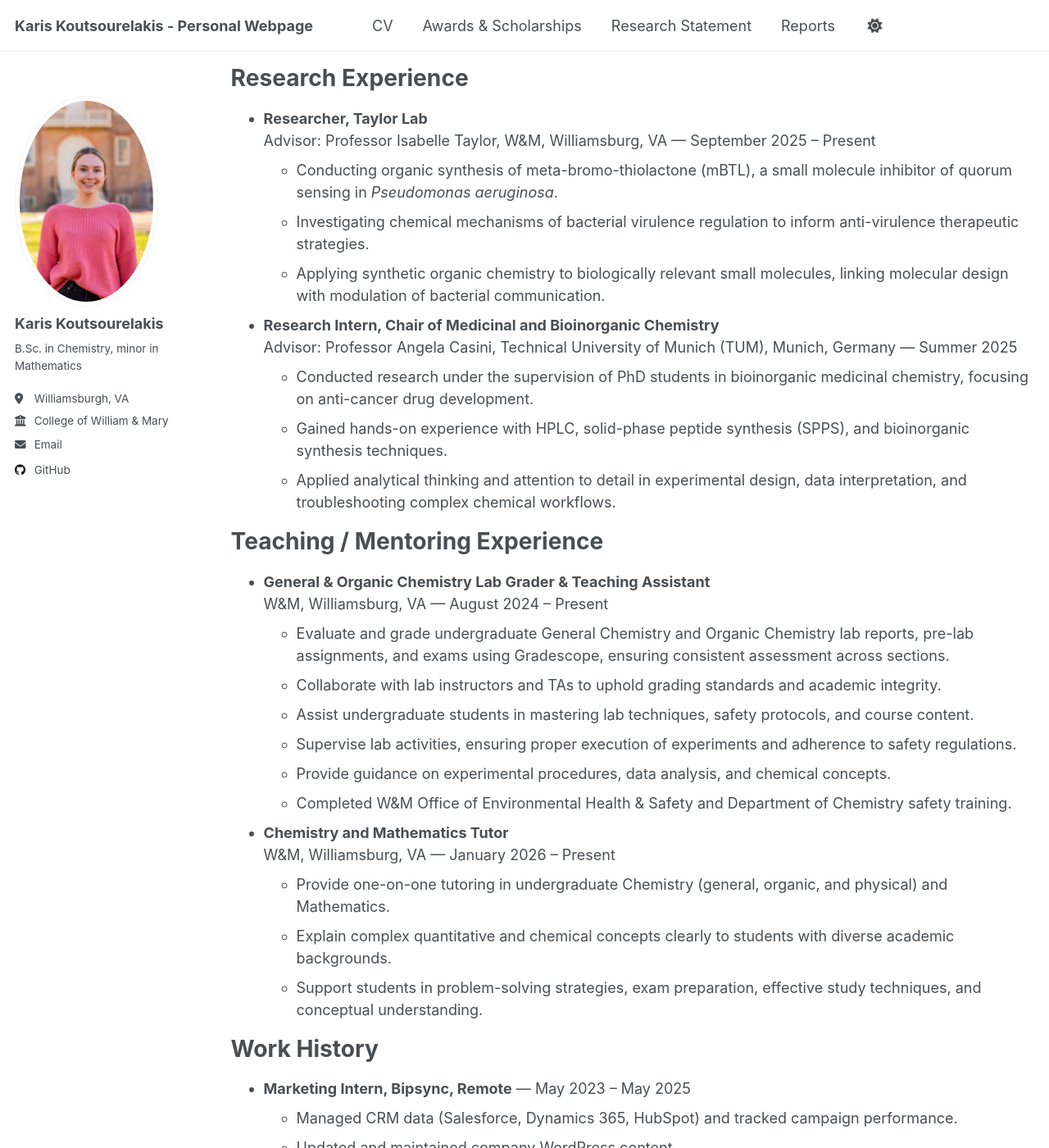
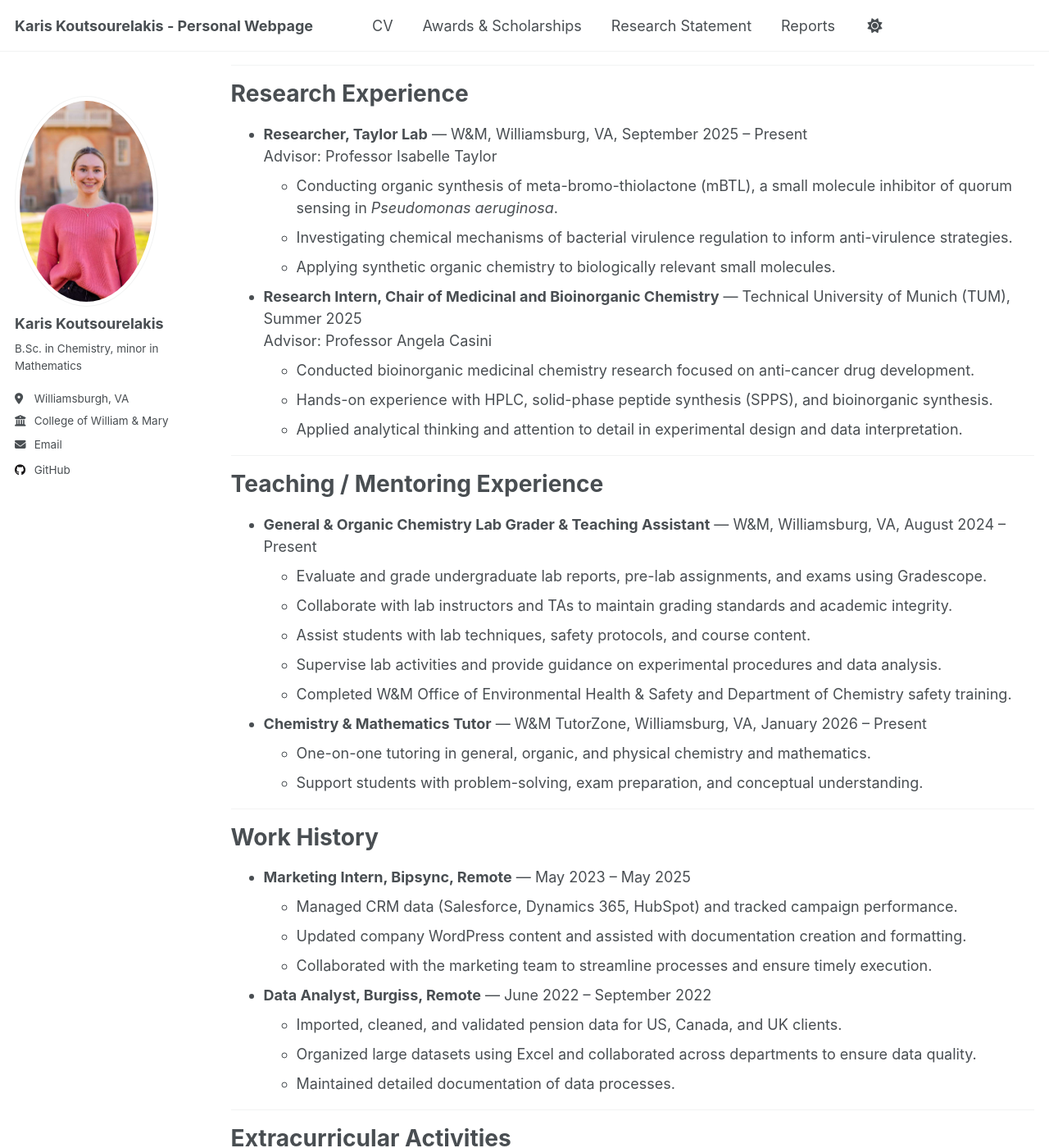
Before and after one commit to kkoutsourelakis/kkoutsourelakis.github.io, a Jekyll site: the page built from _pages/cv.md, in a window 1280 px wide and 1400 px high, scrolled down 418 px. Shown: the whole window at 82% size. Built offline with Jekyll 4.4.1, drawn with Linux system fonts in a browser that asks for light colours; a script that is not in the unit is left out; some of the changed text lies outside the part shown.

Commit message:
Update cv.md

```diff
--- a/_pages/cv.md
+++ b/_pages/cv.md
@@ -10,77 +10,105 @@ redirect_from:
 
 {% include base_path %}
 
+# Education
 
-Education
-======
 * **William & Mary (W&M), Williamsburg, VA, USA**
-  B.Sc. in **Chemistry**, minor in **Mathematics**. GPA 3.91/4.00 — Expected: May 2026
+  B.Sc. in **Chemistry**, minor in **Mathematics**, GPA 3.91/4.00 — Expected: May 2026
 
 * **Study Abroad, University of St. Andrews, St Andrews, Scotland**
-  Coursework in **Medicinal Chemistry** and **Drug Development**. GPA 3.91/4.00 — July 2023 – August 2023
+  Coursework in **Medicinal Chemistry** and **Drug Development**, GPA 3.91/4.00 — July 2023 – August 2023
 
 * **Bavarian International School, Haimhausen, DE**
   International Baccalaureate Diploma, 40/42 — August 2018 – May 2022
-  - Chemistry - Higher Level (7/7), Mathematics - Higher Level (7/7), English A - Higher Level (6/7), Biology - Standard Level (7/7), Economics - Standard Level (7/7), German B - Standard Level (6/7)
+  - Chemistry HL (7/7), Mathematics HL (7/7), English A HL (6/7), Biology SL (7/7), Economics SL (7/7), German B SL (6/7)
 
-Research Experience
-======
-* **Researcher, Taylor Lab**
-  Advisor: Professor Isabelle Taylor, W&M, Williamsburg, VA — September 2025 – Present
+---
+
+# Research Experience
+
+* **Researcher, Taylor Lab** — W&M, Williamsburg, VA, September 2025 – Present
+  Advisor: Professor Isabelle Taylor
   - Conducting organic synthesis of meta-bromo-thiolactone (mBTL), a small molecule inhibitor of quorum sensing in *Pseudomonas aeruginosa*.
-  - Investigating chemical mechanisms of bacterial virulence regulation to inform anti-virulence therapeutic strategies.
-  - Applying synthetic organic chemistry to biologically relevant small molecules, linking molecular design with modulation of bacterial communication.
+  - Investigating chemical mechanisms of bacterial virulence regulation to inform anti-virulence strategies.
+  - Applying synthetic organic chemistry to biologically relevant small molecules.
 
-* **Research Intern, Chair of Medicinal and Bioinorganic Chemistry**
-  Advisor: Professor Angela Casini, Technical University of Munich (TUM), Munich, Germany — Summer 2025
-  - Conducted research under the supervision of PhD students in bioinorganic medicinal chemistry, focusing on anti-cancer drug development.
-  - Gained hands-on experience with HPLC, solid-phase peptide synthesis (SPPS), and bioinorganic synthesis techniques.
-  - Applied analytical thinking and attention to detail in experimental design, data interpretation, and troubleshooting complex chemical workflows.
+* **Research Intern, Chair of Medicinal and Bioinorganic Chemistry** — Technical University of Munich (TUM), Summer 2025
+  Advisor: Professor Angela Casini
+  - Conducted bioinorganic medicinal chemistry research focused on anti-cancer drug development.
+  - Hands-on experience with HPLC, solid-phase peptide synthesis (SPPS), and bioinorganic synthesis.
+  - Applied analytical thinking and attention to detail in experimental design and data interpretation.
 
-Teaching / Mentoring Experience
-======
-* **General & Organic Chemistry Lab Grader & Teaching Assistant**
-  W&M, Williamsburg, VA — August 2024 – Present
-  - Evaluate and grade undergraduate General Chemistry and Organic Chemistry lab reports, pre-lab assignments, and exams using Gradescope, ensuring consistent assessment across sections.
-  - Collaborate with lab instructors and TAs to uphold grading standards and academic integrity.
-  - Assist undergraduate students in mastering lab techniques, safety protocols, and course content.
-  - Supervise lab activities, ensuring proper execution of experiments and adherence to safety regulations.
-  - Provide guidance on experimental procedures, data analysis, and chemical concepts.
+---
+
+# Teaching / Mentoring Experience
+
+* **General & Organic Chemistry Lab Grader & Teaching Assistant** — W&M, Williamsburg, VA, August 2024 – Present
+  - Evaluate and grade undergraduate lab reports, pre-lab assignments, and exams using Gradescope.
+  - Collaborate with lab instructors and TAs to maintain grading standards and academic integrity.
+  - Assist students with lab techniques, safety protocols, and course content.
+  - Supervise lab activities and provide guidance on experimental procedures and data analysis.
   - Completed W&M Office of Environmental Health & Safety and Department of Chemistry safety training.
 
- * **Chemistry and Mathematics Tutor**
-     W&M, Williamsburg, VA — January 2026 – Present
-   - Provide one-on-one tutoring in undergraduate Chemistry (general, organic, and physical) and Mathematics.
-   - Explain complex quantitative and chemical concepts clearly to students with diverse academic backgrounds.
-   - Support students in problem-solving strategies, exam preparation, effective study techniques, and conceptual understanding.
+* **Chemistry & Mathematics Tutor** — W&M TutorZone, Williamsburg, VA, January 2026 – Present
+  - One-on-one tutoring in general, organic, and physical chemistry and mathematics.
+  - Support students with problem-solving, exam preparation, and conceptual understanding.
 
-Work History
-======
+---
+
+# Work History
+
 * **Marketing Intern, Bipsync, Remote** — May 2023 – May 2025
   - Managed CRM data (Salesforce, Dynamics 365, HubSpot) and tracked campaign performance.
-  - Updated and maintained company WordPress content.
-  - Assisted in creating, editing, and formatting documentation using Microsoft Office tools.
-  - Collaborated with the marketing team to streamline processes and ensure timely execution of projects.
+  - Updated company WordPress content and assisted with documentation creation and formatting.
+  - Collaborated with the marketing team to streamline processes and ensure timely execution.
 
 * **Data Analyst, Burgiss, Remote** — June 2022 – September 2022
   - Imported, cleaned, and validated pension data for US, Canada, and UK clients.
-  - Leveraged Excel to organize large datasets efficiently.
-  - Collaborated with cross-departmental teams to ensure data quality.
-  - Maintained meticulous documentation of data processes.
+  - Organized large datasets using Excel and collaborated across departments to ensure data quality.
+  - Maintained detailed documentation of data processes.
 
-Extracurricular Activities
-======
+---
+
+# Extracurricular Activities
+
 * **Social Media Editor, The Flat Hat, W&M** — September 2022 – Present
-  - Manage and schedule weekly posts on Instagram, Twitter, and Facebook.
-  - Oversee associate editors’ work and coordinate social media strategies.
+  - Manage and schedule posts on Instagram, Twitter, and Facebook.
+  - Oversee associate editors and coordinate social media strategies.
   - Develop content, manage sponsored posts, and analyze performance metrics.
 
 * **Member, Medicinal Chemistry Group, Bavarian International School** — September 2020 – June 2022
-  - Participated in hands-on medicinal chemistry experiments.
-  - Collaborated with peers to conduct experiments and analyze results.
-  - Enhanced understanding of organic chemistry principles and practical applications in medicinal compound development.
+  - Participated in hands-on medicinal chemistry experiments and collaborated with peers to analyze results.
+  - Enhanced understanding of organic chemistry principles and practical applications.
 
-Technical Skills
-======
-* **Laboratory Techniques:** Organic and organometallic synthesis, solid-phase peptide synthesis, purification (column chromatography, TLC, HPLC, flash chromatography), analytical characterization (NMR, MS), microwave-assisted reactions, lab safety, and solvent handling.
+---
+
+# Technical Skills
+
+* **Laboratory Techniques:** Organic & organometallic synthesis, solid-phase peptide synthesis, purification (column chromatography, TLC, HPLC, flash chromatography), analytical characterization (NMR, MS), microwave-assisted reactions, lab safety, and solvent handling.
 * **Computational Skills:** Python, ChemDraw, PyMOL, Microsoft 365, Google Suite.
+
+---
+
+# Honors and Awards
+
+* **Dean’s List, College of William & Mary** — Fall 2022 – Present
+  Recognized for academic excellence, maintaining a GPA above 3.6.
+
+* **Director Award, Bavarian International School** — Fall 2018 – Spring 2022
+  IB Diploma Programme grade average ≥ 6.5/7.
+
+* **Duke of Edinburgh Awards (Bronze, Silver, Gold)** — Fall 2019 – Spring 2022
+  Recognized for sustained achievement in leadership, service, and personal development.
+
+---
+
+# Scholarships
+
+* **Weaver Family Scholarship** — Fall 2025 – Spring 2026
+  Awarded for high academic achievement.
+
+* **Brown, M.H. & J. Mitchell Scholarship** — Fall 2025 – Spring 2026
+  Awarded for high academic achievement.
+
+* **Marga Larson Bales Scholarship** — Fall 2025 – Spring 2026
+  Awarded to chemistry majors interested in teaching.
```
